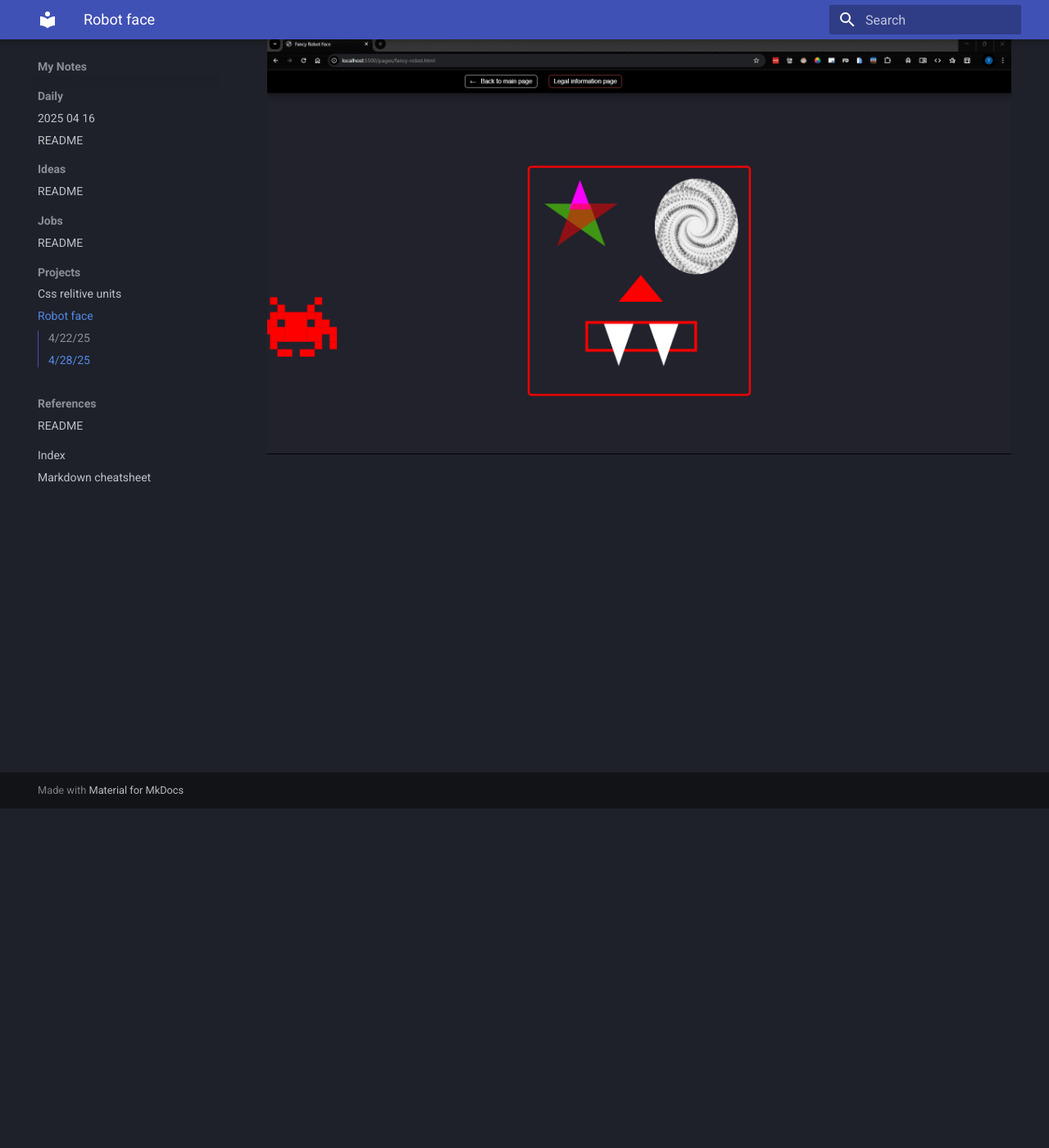
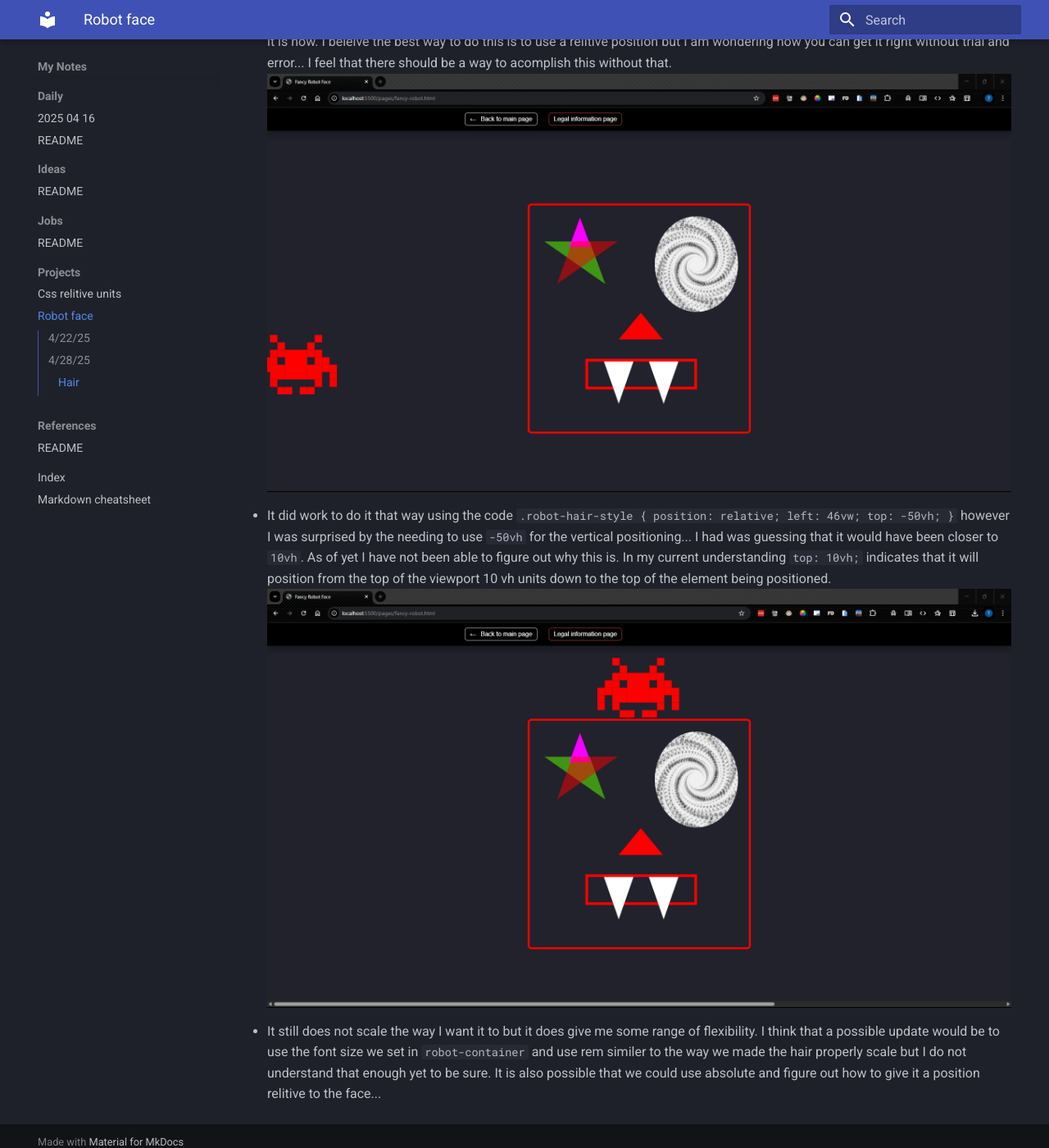
Before and after one commit to TristanEDU/notes, an MkDocs documentation site: the page built from docs/projects/robot-face.md, in a window 1280 px wide and 1400 px high, scrolled down 414 px. Shown: the whole window at 82% size. Built offline with MkDocs 1.6.1 and Material for MkDocs 9.7.7, drawn with Linux system fonts in a browser that asks for light colours.

Commit message:
Sync: 2025-04-28 19:21:24

````diff
--- a/docs/projects/robot-face.md
+++ b/docs/projects/robot-face.md
@@ -5,4 +5,14 @@
 - Amber said to read this [article on droplet effect](https://deothemes.com/css-animated-rain-drop-effect/) She specificly said to read it line by line.
 
 ##4/28/25
+
+###Hair
 - I am trying to position the element with the class of ".robot-hair-style" on top of ".robot-face-shape" the image below shows what it is now. I beleive the best way to do this is to use a relitive position but I am wondering how you can get it right without trial and error... I feel that there should be a way to acomplish this without that. ![Robot face befor hair is moved](../assets/Robot-face-pre-hair-positioned.png)
+- It did work to do it that way using the code
+```.robot-hair-style {
+  position: relative;
+  left: 46vw;
+  top: -50vh;
+}```
+however I was surprised by the needing to use `-50vh` for the vertical positioning... I had was guessing that it would have been closer to `10vh`. As of yet I have not been able to figure out why this is. In my current understanding `top: 10vh;` indicates that it will position from the top of the viewport 10 vh units down to the top of the element being positioned. ![Robot face after hair is positioned](../assets/Robot-face-post-hair-positioned.png)
+- It still does not scale the way I want it to but it does give me some range of flexibility. I think that a possible update would be to use the font size we set in `robot-container` and use rem similer to the way we made the hair properly scale but I do not understand that enough yet to be sure. It is also possible that we could use absolute and figure out how to give it a position relitive to the face...
````
Also changed, not shown: docs/assets/Robot-face-post-hair-positioned.png (added).
